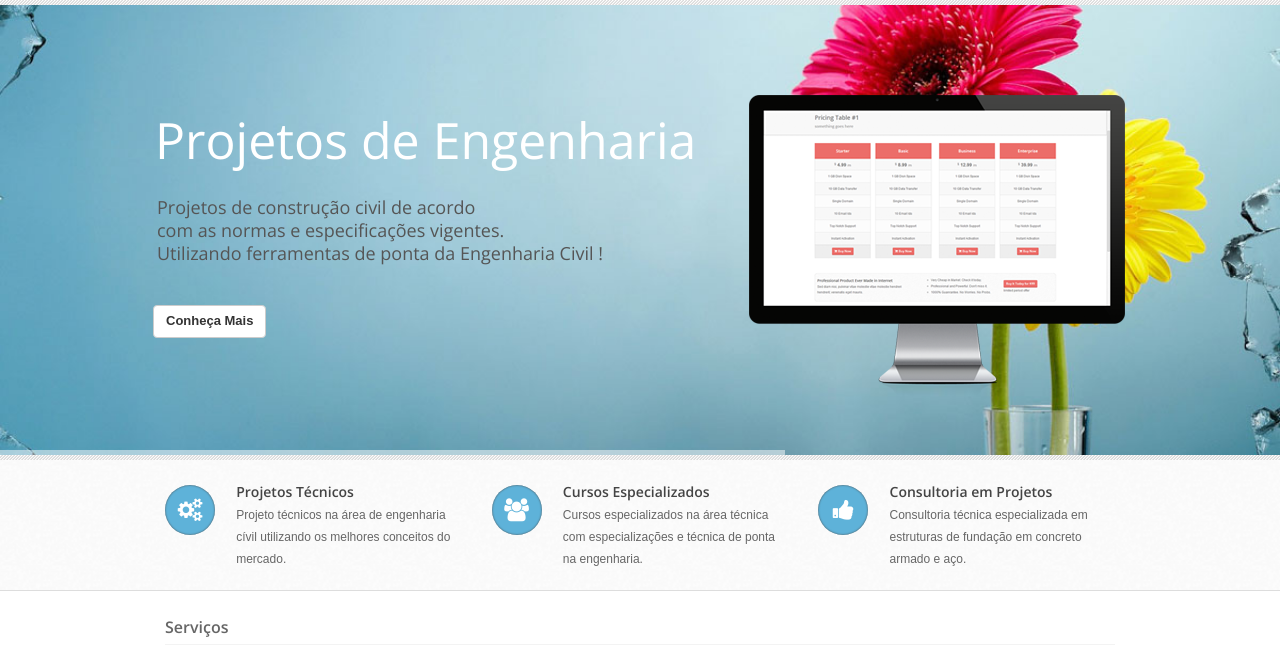
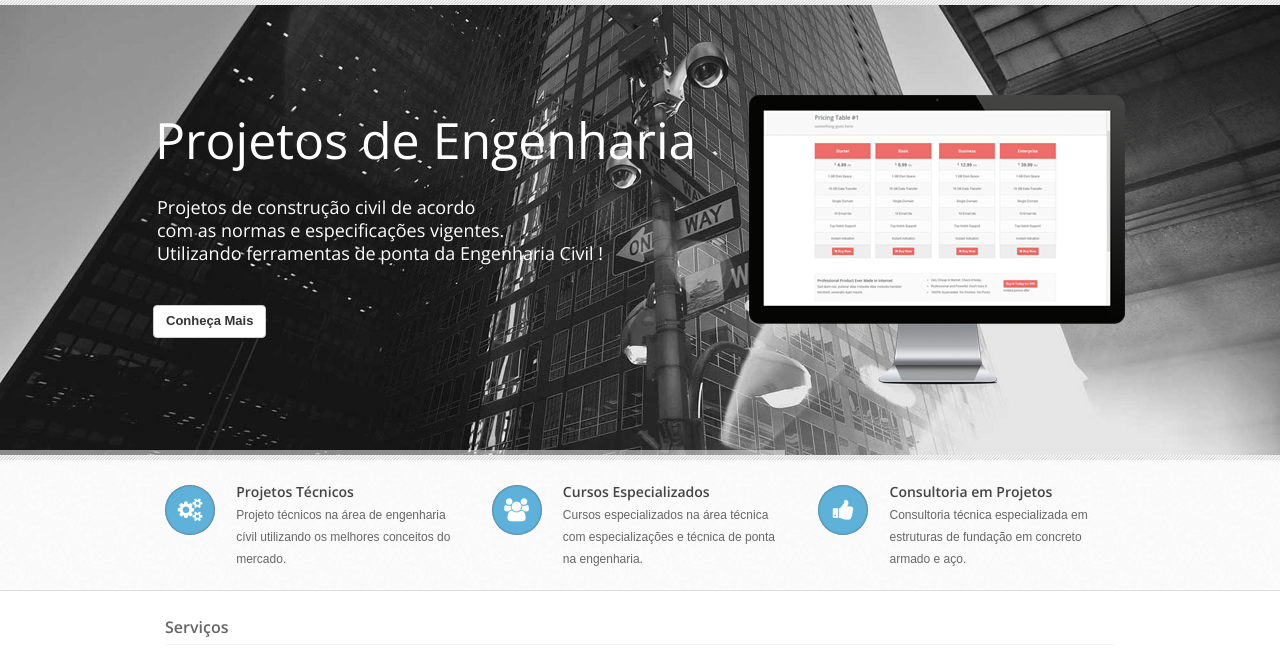
Before and after one commit to cascivil/CPRO-Site, a PHP site: page / in a window 1280 px wide. Shown: the part 106-760 px from the top of the page. Run offline with PHP 8.4, Linux system fonts and the light colour scheme.

Commit message:
Ajuste slider
Ajuste na home do slider com imagens melhores.

```diff
--- a/Content/css/settings.css
+++ b/Content/css/settings.css
@@ -715,6 +715,23 @@
 border-color:rgb(255, 214, 88);
 border-style:none;
 }
+
+.tp-caption.small_thin_white {
+font-size:18px;
+line-height:26px;
+font-weight:300;
+font-family:"Open Sans";
+color:rgb(117, 117, 117);
+text-decoration:none;
+background-color:transparent;
+padding:1px 4px 0px;
+text-shadow:none;
+margin:0px;
+border-width:0px;
+border-color:rgb(255, 214, 88);
+border-style:none;
+}
+
 
 .tp-caption.lightgrey_divider {
 text-decoration:none;
--- a/Content/css/style.css
+++ b/Content/css/style.css
@@ -2162,6 +2162,11 @@
 	color: #555;
 }
 
+.tp-banner .small_thin_white {
+	line-height: 23px;
+	color: #FFF;
+}
+
 .tp-banner .button a{
 	padding: 7px 14px;
 	font-size: 14px;
--- a/Models/PublicacoesModel.php
+++ b/Models/PublicacoesModel.php
@@ -26,9 +26,6 @@
 	function __construct()
 	{
 		parent::__construct();
-
-		// Executa método de criação da tabela de Atividades
-		$this->createTablePublicacoes();
 	}
 
 	public function setImage()
@@ -262,7 +259,7 @@
 
 
 
-	/**
+	/** DEPRECIADO !
 	* Cria tabela para armazernar os dados de telefone, caso
 	* ela ainda não exista.
 	* @throws PDOException
--- a/Views/Home/Index.phtml
+++ b/Views/Home/Index.phtml
@@ -5,7 +5,8 @@
 		<ul>	<!-- SLIDE  -->
 			<li data-transition="slotfade-vertical" data-slotamount="7" data-masterspeed="1500">
 				<!-- MAIN IMAGE -->
-				<img src="Content/img/slider/slide1.jpg"  alt="" data-duration="2000" />
+				<img src="/Content/img/bg/14.jpg"  alt="" data-duration="2000" />
+
 				<!-- LAYERS NR. 1 -->
 				<div class="tp-caption lfl largegreenbg"
 					data-x="100"
@@ -18,8 +19,9 @@
 					data-captionhidden="off"
 					style="z-index: 1">Projetos de Engenharia
 				</div>
+
 				<!-- LAYER NR. 2 -->
-			<div class="tp-caption small_thin_grey customin customout"
+				<div class="tp-caption small_thin_white customin customout"
 					data-x="98"
 					data-y="190"
 					data-customin="x:0;y:100;z:0;rotationX:0;rotationY:0;rotationZ:0;scaleX:1;scaleY:3;skewX:0;skewY:0;opacity:0;transformPerspective:600;transformOrigin:0% 0%;"
@@ -32,6 +34,7 @@
 					data-captionhidden="on"
 					style="z-index: 2">Projetos de construção civil de acordo <br/> com as normas e especificações vigentes. <br/> Utilizando ferramentas de ponta da Engenharia Civil !
 				</div>
+
 				<!-- LAYER NR. 3 -->
 				<div class="tp-caption customin customout"
 					data-x="98"
@@ -44,8 +47,9 @@
 					data-endspeed="500"
 					data-endeasing="Power4.easeIn"
 					data-captionhidden="on"
-		style="z-index: 3"><a href="empresa.html" class="btn btn-default bold">Conheça Mais</a>
+					style="z-index: 3"><a href="/sobre" class="btn btn-default bold">Conheça Mais</a>
 				</div>
+
 				<!-- LAYER NR. 4 -->
 				<div class="tp-caption skewfromright customout"
 					data-x="right" data-hoffset="-100"
@@ -62,8 +66,10 @@
 			</li>
 			<!-- SLIDE  -->
 			<li data-transition="slotfade-horizontal" data-slotamount="7" data-masterspeed="1500">
+
 				<!-- MAIN IMAGE -->
-	<img src="Content/img/slider/slide2.jpg"  alt="" data-duration="2000" />
+				<img src="/Content/img/bg/15.jpg"  alt="" data-duration="1000" />
+
 				<!-- LAYER NR. 2 -->
 				<div class="tp-caption large_bold_white skewfromleft customout"
 					data-x="100"
@@ -77,8 +83,9 @@
 					data-captionhidden="on"
 					style="z-index: 2">Competência
 				</div>
+
 				<!-- LAYER NR. 3 -->
-<div class="tp-caption small_thin_grey customin customout"
+				<div class="tp-caption small_thin_white customin customout"
 					data-x="98"
 					data-y="200"
 					data-customin="x:0;y:100;z:0;rotationX:0;rotationY:0;rotationZ:0;scaleX:1;scaleY:3;skewX:0;skewY:0;opacity:0;transformPerspective:600;transformOrigin:0% 0%;"
@@ -91,6 +98,7 @@
 					data-captionhidden="on"
 					style="z-index: 3">Os melhores profissionais na área <br/> de Engenharia Civil do Brasil.
 				</div>
+
 				<!-- LAYER NR. 4 -->
 				<div class="tp-caption customin customout"
 					data-x="98"
@@ -103,10 +111,11 @@
 					data-endspeed="500"
 					data-endeasing="Power4.easeIn"
 					data-captionhidden="on"
-style="z-index: 4"><a href="#" class="btn btn-default bold">Veja os serviços</a>
+					style="z-index: 4"><a href="/sobre" class="btn btn-default bold">Veja os serviços</a>
 				</div>
+
 				<!-- LAYER NR. 5 -->
-<div class="tp-caption skewfromright customout"
+<!-- 				<div class="tp-caption skewfromright customout"
 					data-x="right" data-hoffset="-100"
 					data-y="115"
 					data-customout="x:0;y:0;z:0;rotationX:0;rotationY:0;rotationZ:0;scaleX:0.75;scaleY:0.75;skewX:0;skewY:0;opacity:0;transformPerspective:600;transformOrigin:50% 50%;"
@@ -117,9 +126,10 @@
 					data-endeasing="Power1.easeIn"
 					data-captionhidden="on"
 					style="z-index: 5"><img class="img-responsive" src="Content/img/slider/s21.png" alt="" />
-</div>
+				</div> -->
+
 				<!-- LAYER NR. 6 -->
-<div class="tp-caption skewfromright customout"
+<!-- 				<div class="tp-caption skewfromright customout"
 					data-x="right" data-hoffset="-100"
 					data-y="177"
 					data-customout="x:0;y:0;z:0;rotationX:0;rotationY:0;rotationZ:0;scaleX:0.75;scaleY:0.75;skewX:0;skewY:0;opacity:0;transformPerspective:600;transformOrigin:50% 50%;"
@@ -130,9 +140,10 @@
 					data-endeasing="Power1.easeIn"
 					data-captionhidden="on"
 					style="z-index: 6"><img class="img-responsive" src="Content/img/slider/s22.png" alt="" />
-</div>
+				</div> -->
+
 				<!-- LAYER NR. 7 -->
-<div class="tp-caption skewfromright customout"
+<!-- 				<div class="tp-caption skewfromright customout"
 					data-x="right" data-hoffset="-430"
 					data-y="215"
 					data-customout="x:0;y:0;z:0;rotationX:0;rotationY:0;rotationZ:0;scaleX:0.75;scaleY:0.75;skewX:0;skewY:0;opacity:0;transformPerspective:600;transformOrigin:50% 50%;"
@@ -143,7 +154,7 @@
 					data-endeasing="Power1.easeIn"
 					data-captionhidden="on"
 					style="z-index: 7"><img class="img-responsive" src="Content/img/slider/s23.png" alt="" />
-</div>
+				</div> -->
 			</li>
 		</ul>
 		<div class="tp-bannertimer tp-bottom"></div>
--- /dev/null
+++ b/robots.txt
@@ -0,0 +1,5 @@
+User-agent: *
+Disallow: /controllers/
+Disallow: /models/
+Disallow: /mvc/
+Disallow: /scripts/
```
Also changed, not shown: Databases/CPRO-Site.sql (+46 -15 lines), Content/img/bg/14.jpg (added), Content/img/bg/15.jpg (added). Lines whose indentation alone changed are shown as unchanged.
